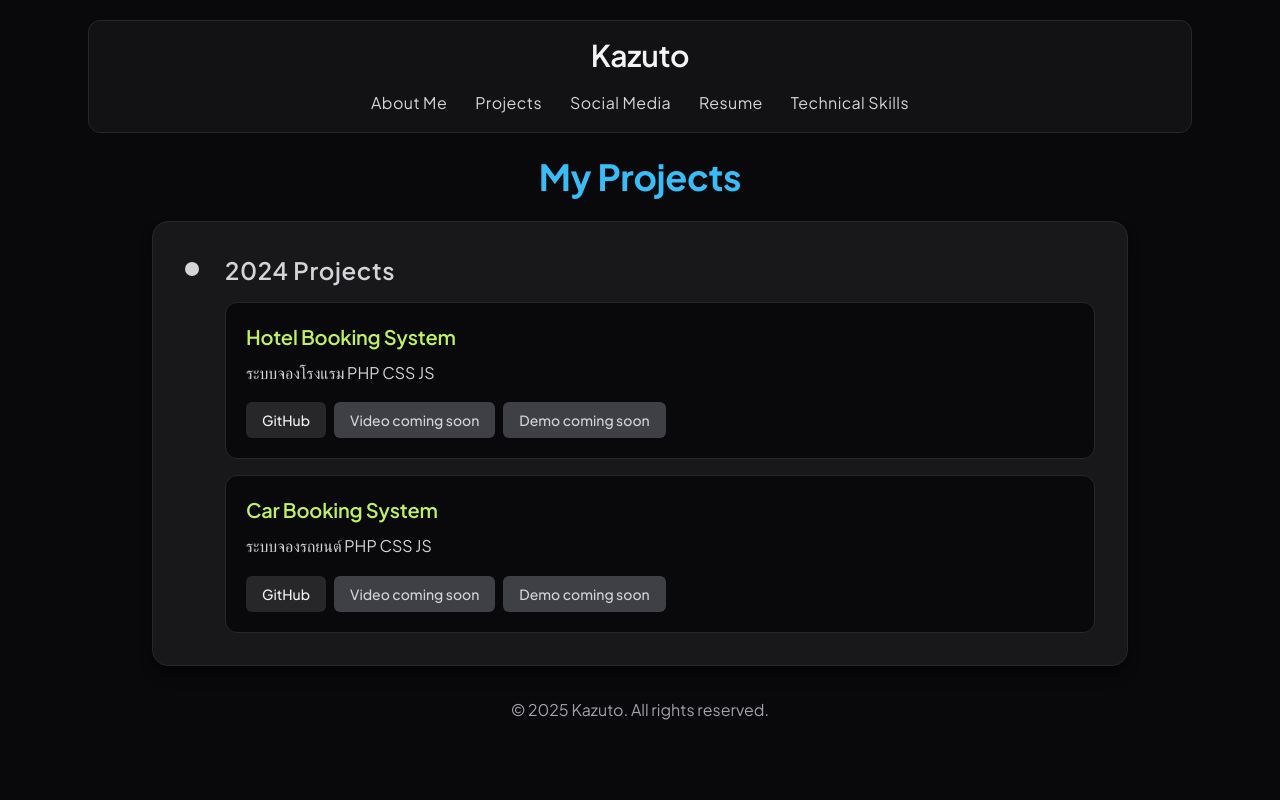
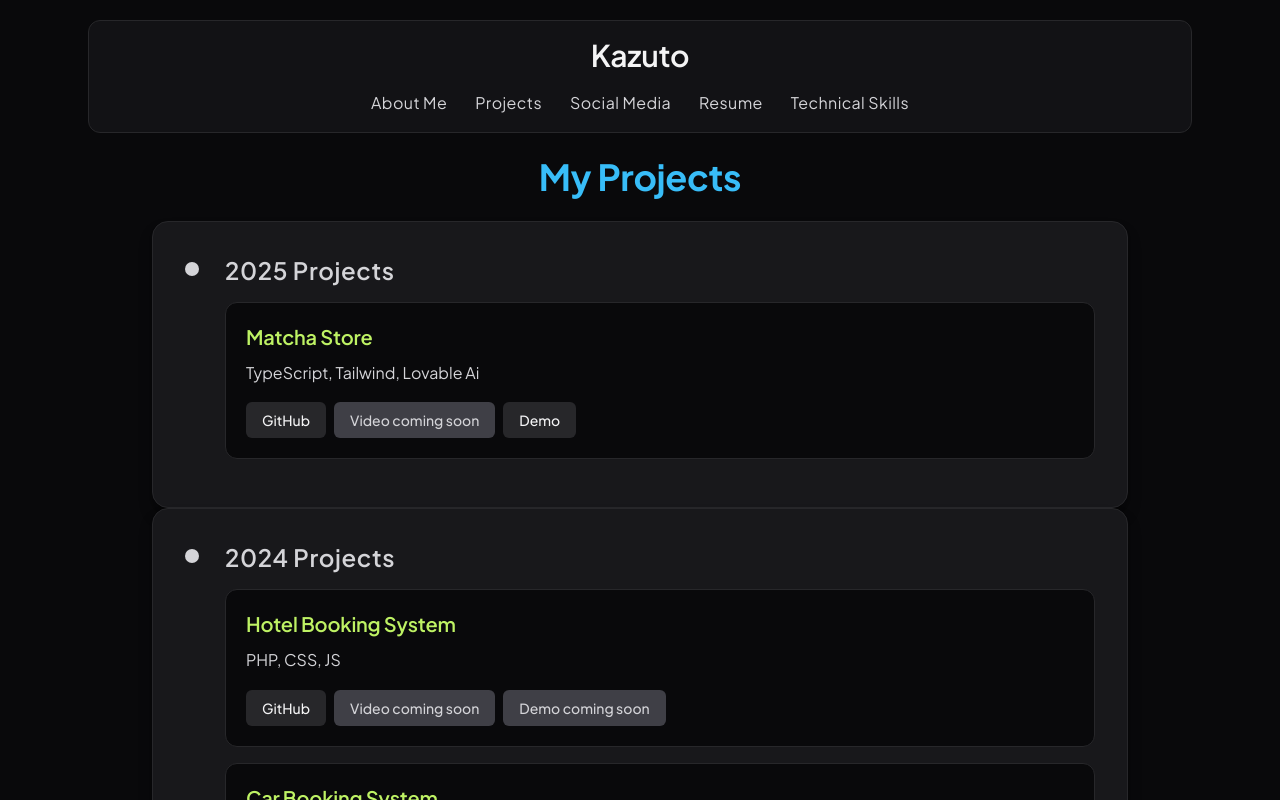
Before and after one commit to KazutoNz/Resume-React, a React (Vite) app: page /projects in a window 1280 px wide. Shown: the top 800 px of the page. Built offline with nearby package versions, Linux system fonts and the light colour scheme.

Commit message:
Update
เพิ่มข้อมูลให้ครบท้วน

```diff
--- a/src/pages/Projects.jsx
+++ b/src/pages/Projects.jsx
@@ -10,10 +10,25 @@ function Projects() {
             <div className="rounded-2xl border border-zinc-800 bg-zinc-900 p-5 shadow-lg shadow-black/40 sm:p-8" name="content-projects">
                 <div className="relative pl-6 sm:pl-10" data-year="2024">
                 <div className="absolute left-0 top-2 h-3.5 w-3.5 rounded-full bg-zinc-300"></div>
+                  <h2 className="mb-4 text-2xl font-semibold tracking-wide text-zinc-300">2025 Projects</h2>
+                    <div className="mb-4 rounded-xl border border-zinc-800 bg-zinc-950 p-4 transition-colors hover:bg-zinc-900 sm:p-5">
+                        <h3 className="text-xl font-semibold text-lime-300">Matcha Store</h3>
+                        <p className="mt-2 text-zinc-300">TypeScript, Tailwind, Lovable Ai</p>
+                        <div className="mt-4 flex flex-col gap-2 sm:flex-row">
+                          <button className="rounded-md bg-zinc-800 px-4 py-2 text-sm font-medium text-zinc-100 transition hover:bg-sky-600" onClick={() => window.open('https://github.com/KazutoNz/matcha-thai-order')}>GitHub</button>
+                          <button className="cursor-not-allowed rounded-md bg-zinc-700 px-4 py-2 text-sm font-medium text-zinc-300">Video coming soon</button>
+                          <button className="rounded-md bg-zinc-800 px-4 py-2 text-sm font-medium text-zinc-100 transition hover:bg-sky-600" onClick={() => window.open('https://matcha-thai-order.lovable.app')}>Demo</button>
+                        </div>
+                    </div>
+                  </div>
+            </div>
+            <div className="rounded-2xl border border-zinc-800 bg-zinc-900 p-5 shadow-lg shadow-black/40 sm:p-8" name="content-projects">
+                <div className="relative pl-6 sm:pl-10" data-year="2024">
+                <div className="absolute left-0 top-2 h-3.5 w-3.5 rounded-full bg-zinc-300"></div>
                 <h2 className="mb-4 text-2xl font-semibold tracking-wide text-zinc-300">2024 Projects</h2>
                 <div className="mb-4 rounded-xl border border-zinc-800 bg-zinc-950 p-4 transition-colors hover:bg-zinc-900 sm:p-5">
                     <h3 className="text-xl font-semibold text-lime-300">Hotel Booking System</h3>
-                    <p className="mt-2 text-zinc-300">ระบบจองโรงแรม PHP CSS JS</p>
+                    <p className="mt-2 text-zinc-300">PHP, CSS, JS</p>
                     <div className="mt-4 flex flex-col gap-2 sm:flex-row">
                       <button className="rounded-md bg-zinc-800 px-4 py-2 text-sm font-medium text-zinc-100 transition hover:bg-sky-600" onClick={() => window.open('https://github.com/KazutoNz/Hotel-Booking-System-final-project-UN')}>GitHub</button>
                       <button className="cursor-not-allowed rounded-md bg-zinc-700 px-4 py-2 text-sm font-medium text-zinc-300">Video coming soon</button>
@@ -22,7 +37,7 @@ function Projects() {
                 </div>
                 <div className="rounded-xl border border-zinc-800 bg-zinc-950 p-4 transition-colors hover:bg-zinc-900 sm:p-5">
                     <h3 className="text-xl font-semibold text-lime-300">Car Booking System</h3>
-                    <p className="mt-2 text-zinc-300">ระบบจองรถยนต์ PHP CSS JS</p>
+                    <p className="mt-2 text-zinc-300">PHP, CSS, JS</p>
                     <div className="mt-4 flex flex-col gap-2 sm:flex-row">
                       <button className="rounded-md bg-zinc-800 px-4 py-2 text-sm font-medium text-zinc-100 transition hover:bg-sky-600" onClick={() => window.open('https://github.com/KazutoNz/Car-Booking-System-E-commerce')}>GitHub</button>
                       <button className="cursor-not-allowed rounded-md bg-zinc-700 px-4 py-2 text-sm font-medium text-zinc-300">Video coming soon</button>
--- a/src/pages/SocialMedia.jsx
+++ b/src/pages/SocialMedia.jsx
@@ -28,7 +28,7 @@ function SocialMedia() {
                     <a className="w-full rounded-md border border-zinc-700 bg-zinc-800 px-3 py-2 text-center text-sm text-zinc-100 transition hover:bg-sky-700" href="https://github.com/KazutoNz">เปิดโปรไฟล์</a>
                 </div>
             </div>
-            <div className="grid w-full grid-cols-[40px_1fr] items-center gap-3 rounded-xl border-l-4 border-rose-400 bg-zinc-900 p-4 shadow-lg shadow-black/30 transition hover:-translate-y-1 hover:shadow-black/50 sm:grid-cols-[48px_1fr] md:col-span-2">
+            <div className="grid w-full grid-cols-[40px_1fr] items-center gap-3 rounded-xl border-l-4 border-rose-400 bg-zinc-900 p-4 shadow-lg shadow-black/30 transition hover:-translate-y-1 hover:shadow-black/50 sm:grid-cols-[48px_1fr]">
             <img src="./communication.png" alt="Email" className="w-10 sm:w-12"/>
                 <div>
                     <h1 className="text-lg font-semibold text-zinc-100">Email</h1>
@@ -37,6 +37,16 @@ function SocialMedia() {
                 <div className="col-span-2 flex flex-col gap-2 sm:flex-row">
                     <input type="text" value="chadayu15@gmail.com" readOnly id="myInput" style={{ display: 'none' }} />
                     <button className="w-full rounded-md border border-zinc-700 bg-zinc-800 px-3 py-2 text-sm text-zinc-100 transition hover:bg-sky-700 sm:w-auto" onClick={copyEmail}>คัดลอกอีเมล</button>
+                </div>
+            </div>
+            <div className="grid w-full grid-cols-[40px_1fr] items-center gap-3 rounded-xl border-l-4 border-zinc-500 bg-zinc-900 p-4 shadow-lg shadow-black/30 transition hover:-translate-y-1 hover:shadow-black/50 sm:grid-cols-[48px_1fr]">
+            <img src="./unnamed.png" alt="JObsdb" className="w-10 sm:w-12"/>
+                <div>
+                    <h1 className="text-lg font-semibold text-zinc-100">Jobsdb</h1>
+                    <p className="text-zinc-300">Chadayu Koetsantas</p>
+                </div>
+                <div className="col-span-2 flex flex-col gap-2 sm:flex-row">
+                    <a className="w-full rounded-md border border-zinc-700 bg-zinc-800 px-3 py-2 text-center text-sm text-zinc-100 transition hover:bg-sky-700" href="https://th.jobsdb.com/th/profiles/6TMg0MrRT2">เปิดโปรไฟล์</a>
                 </div>
             </div>
           </div>
```
Also changed, not shown: public/unnamed.png (added).
